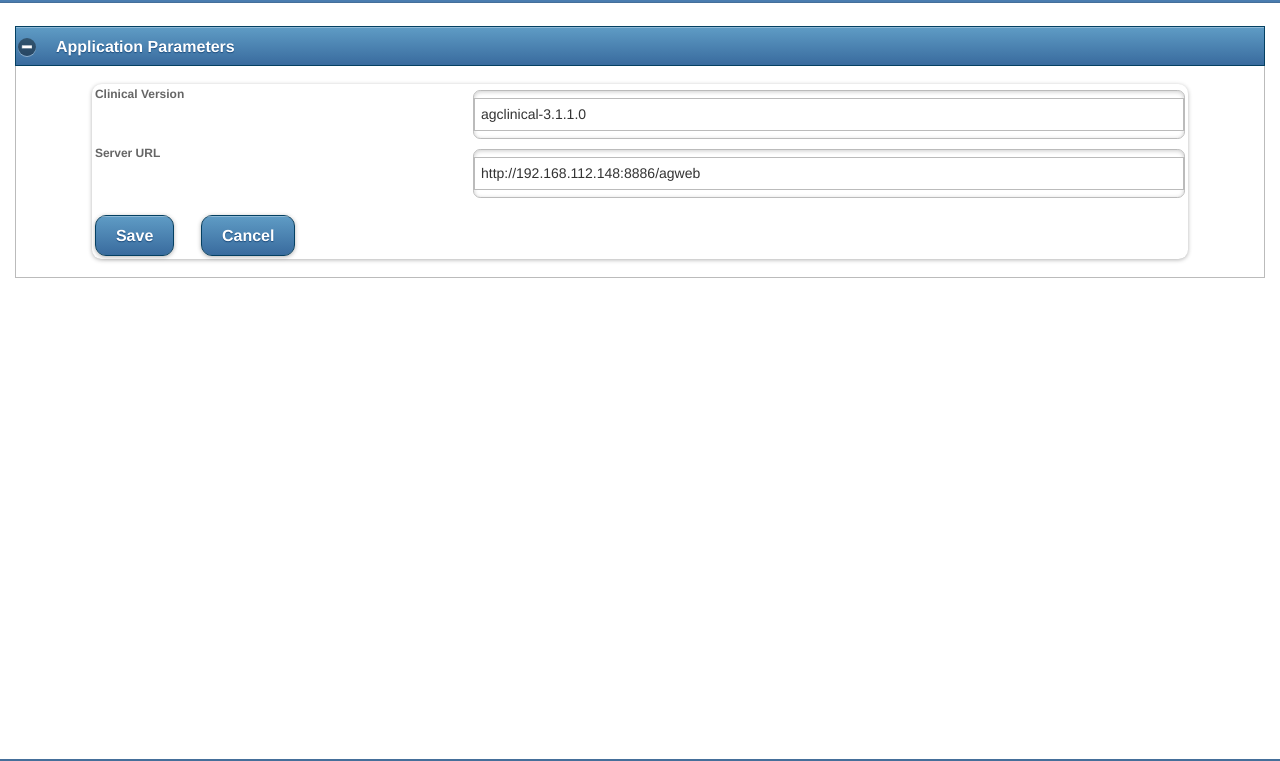
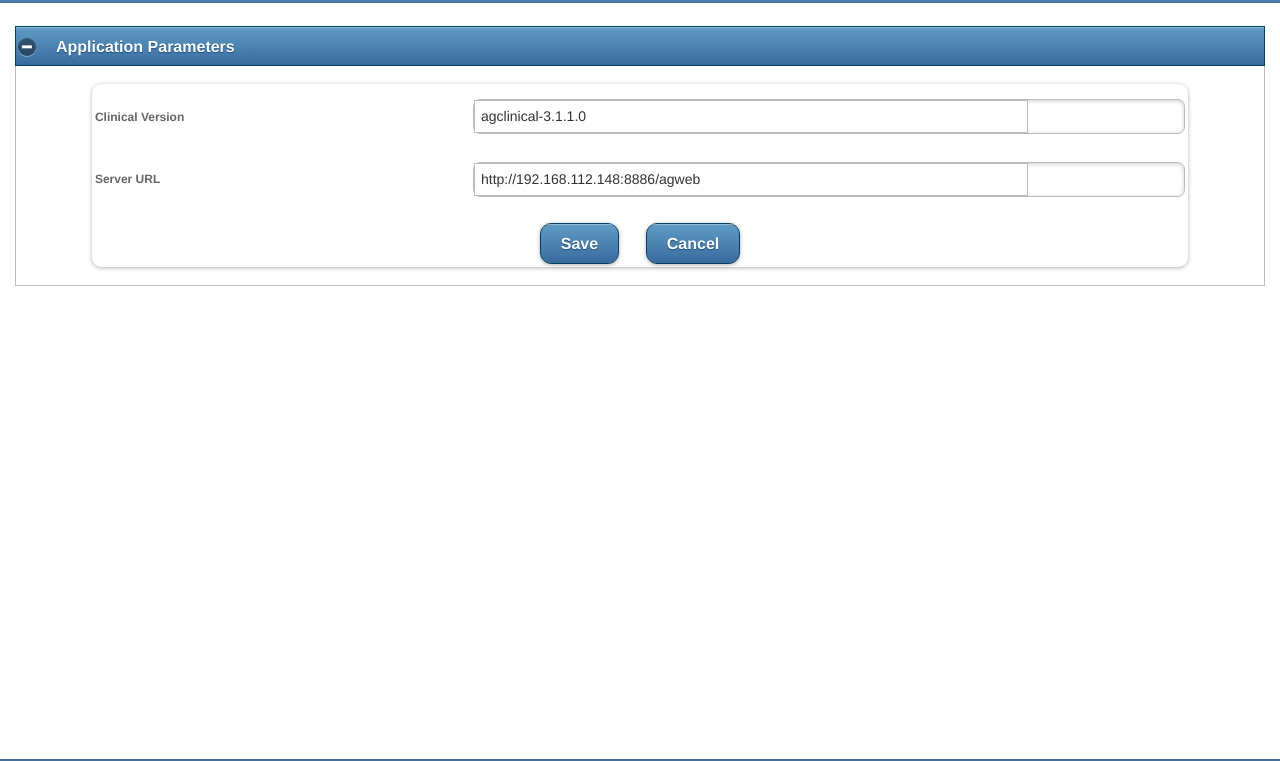
Before and after one commit to ganeshbhyravi/clinicaloffline, a plain HTML site: page pages/settings.html in a window 1280 px wide. Shown: the part 39-800 px from the top of the page. Drawn offline with Linux system fonts and the light colour scheme.

Commit message:
minor changes

```diff
--- a/css/application-mobile.css
+++ b/css/application-mobile.css
@@ -1,3 +1,6 @@
 .form-field-val{
 	text-align: left !important;
 }
+.form-label {
+    vertical-align: middle !important;
+}
--- a/pages/settings.html
+++ b/pages/settings.html
@@ -112,15 +112,15 @@
 		<center>
 			<table width= "90%" class="ui-listview ui-listview-inset ui-corner-all ui-shadow">
 				<tr>
-					<td class="form-label">Clinical Version</td>
-					<td class="form-field-val"><input type="text" name="name" id="clinicalVersion" value="" data-mini="true" /></td>
+					<td class="form-label" >Clinical Version</td>
+					<td class="form-field-val"><div data-role="fieldcontain"><input type="text" name="name" id="clinicalVersion" value="" data-mini="true" /></div></td>
 				</tr>
 				<tr>
 					<td class="form-label">Server URL</td>
-					<td class="form-field-val"><input type="text" name="name" id="serverURL" value="" data-mini="true" /></td>
+					<td class="form-field-val"><div data-role="fieldcontain"><input type="text" name="name" id="serverURL" value="" data-mini="true" /></div></td>
 				</tr>
 				<tr>
-					<td colspan="2"><a data-role="button" data-theme="b" data-inline="true" class="ag-btn" href="javascript:void(0);" id="downloadbtn"  onclick = "saveSettings()">Save</a>&nbsp;&nbsp;&nbsp;&nbsp;&nbsp;&nbsp;<a data-role="button" data-theme="b" data-inline="true" class="ag-btn" href="javascript:void(0);" id="downloadbtn"  onclick = "AgClinicalMobileUtil.showHomePage()">Cancel</a></td>
+					<td colspan="2" align="center"><a data-role="button" data-theme="b" data-inline="true" class="ag-btn" href="javascript:void(0);" id="downloadbtn"  onclick = "saveSettings()">Save</a>&nbsp;&nbsp;&nbsp;&nbsp;&nbsp;&nbsp;<a data-role="button" data-theme="b" data-inline="true" class="ag-btn" href="javascript:void(0);" id="downloadbtn"  onclick = "AgClinicalMobileUtil.showHomePage()">Cancel</a></td>
 				</tr>
 			</table>
 		</center>
```
Also changed, not shown: pages/dashboard-b.html (+2 -2 lines), pages/dashboard.html (+2 -2 lines), pages/editsite.html (+1 -1 lines).
